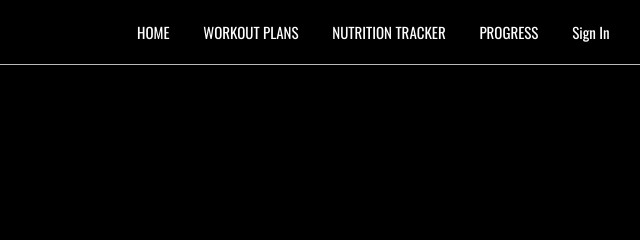
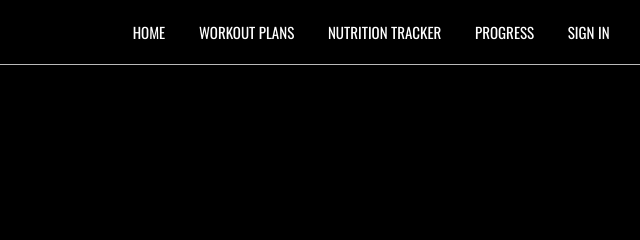
Before and after one commit to UnitaryIron/Synergy-Fit, a website: page index.html in a window 1280 px wide. Shown: the top 240 px of the page, 508-1148 px from the left. Drawn offline with nearby package versions, Linux system fonts and the light colour scheme.

Commit message:
Update index.html

```diff
--- a/index.html
+++ b/index.html
@@ -21,7 +21,7 @@
           <li><a href="signin.html">WORKOUT PLANS</a></li>
           <li><a href="signin.html">NUTRITION TRACKER</a></li>
           <li><a href="signin.html">PROGRESS</a></li>
-          <li><a href="signin.html" class="signin-btn">Sign In</a></li>
+          <li><a href="signin.html" class="signin-btn">SIGN IN</a></li>
         </ul>
       </nav>
 
```
